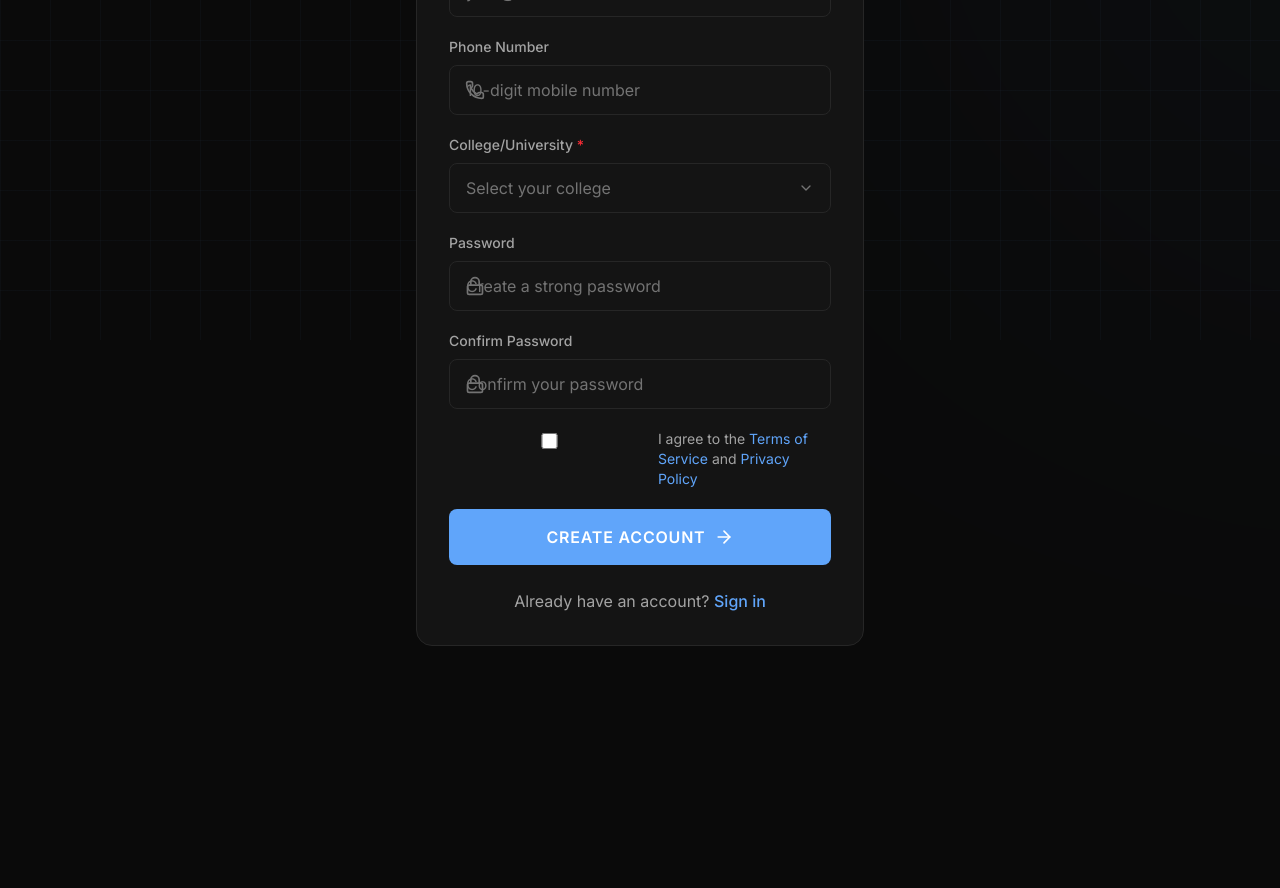
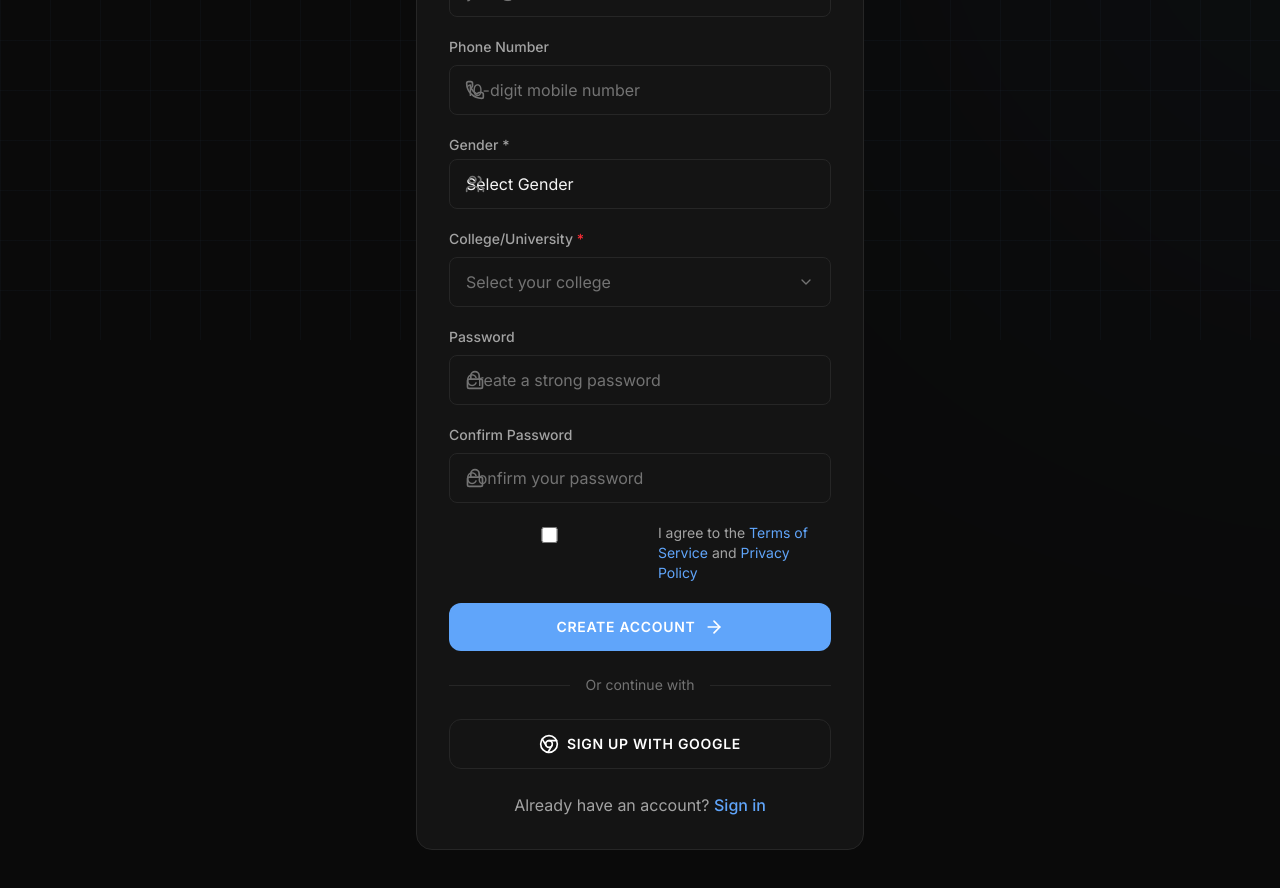
Before and after one commit to hrideymarwah15/Fest, a Next.js app: page /auth/signup in a window 1280 px wide. Shown: the part 460-1348 px from the top of the page. Before the commit the page ends 1186 px from the top, so only its background shows below. Built offline with nearby package versions, Linux system fonts and the light colour scheme.

Commit message:
feat: Add user gender selection during registration and signup
- Add 'gender' field to User model (Prisma)
- Add gender selection to Signup page
- Add gender selection to Registration page (Personal details)
- Update API endpoints (auth/register, registrations) to save gender

```diff
--- a/src/app/api/auth/register/route.ts
+++ b/src/app/api/auth/register/route.ts
@@ -7,6 +7,7 @@ const registerSchema = z.object({
   name: z.string().min(2, "Name must be at least 2 characters"),
   email: z.string().email("Invalid email address"),
   phone: z.string().regex(/^\d{10}$/, "Invalid phone number"),
+  gender: z.enum(["MEN", "WOMEN", "MIXED", "OPEN"]).optional(),
   college: z.string().min(1, "College is required"),
   customCollege: z.string().optional(),
   password: z.string().min(6, "Password must be at least 6 characters"),
@@ -67,6 +68,7 @@ export async function POST(req: NextRequest) {
         phone: validatedData.phone,
         password: hashedPassword,
         collegeId: college?.id,
+        gender: validatedData.gender,
         role: "PARTICIPANT",
       },
     });
--- a/src/app/api/registrations/route.ts
+++ b/src/app/api/registrations/route.ts
@@ -137,14 +137,16 @@ export async function POST(req: NextRequest) {
           where: { id: session.user.id },
           data: {
             phone: validatedData.phone,
-            collegeId: finalCollegeId // Link user to college
+            collegeId: finalCollegeId, // Link user to college
+            gender: validatedData.gender
           },
         });
       } else {
         await tx.user.update({
           where: { id: session.user.id },
           data: {
-            collegeId: finalCollegeId
+            collegeId: finalCollegeId,
+            gender: validatedData.gender
           },
         });
       }
--- a/src/app/auth/signin/page.tsx
+++ b/src/app/auth/signin/page.tsx
@@ -114,7 +114,26 @@ function SignInForm() {
         </Button>
       </form>
 
+      <div className="relative my-8">
+        <div className="absolute inset-0 flex items-center">
+          <div className="w-full border-t border-[var(--card-border)]" />
+        </div>
+        <div className="relative flex justify-center text-sm">
+          <span className="px-4 bg-[var(--card-bg)] text-[var(--text-muted)]">
+            Or continue with
+          </span>
+        </div>
+      </div>
 
+      <Button
+        variant="secondary"
+        size="lg"
+        className="w-full"
+        onClick={handleGoogleSignIn}
+      >
+        <Chrome className="w-5 h-5 mr-2" />
+        Sign in with Google
+      </Button>
 
       <p className="mt-8 text-center text-[var(--text-secondary)]">
         Don't have an account?{" "}
--- a/src/app/auth/signup/page.tsx
+++ b/src/app/auth/signup/page.tsx
@@ -5,7 +5,7 @@ import { useState } from "react";
 import Link from "next/link";
 import { useRouter } from "next/navigation";
 import { Button, Input, SearchableSelect, Card } from "@/components/ui";
-import { Mail, Lock, User, Phone, ArrowRight, Chrome } from "lucide-react";
+import { Mail, Lock, User, Users, Phone, ArrowRight, Chrome } from "lucide-react";
 import { signIn } from "next-auth/react";
 import northIndiaColleges from "@/data/north_india_colleges.json";
 
@@ -22,6 +22,7 @@ export default function SignUpPage() {
     name: "",
     email: "",
     phone: "",
+    gender: "",
     college: "",
     customCollege: "",
     password: "",
@@ -151,6 +152,26 @@ export default function SignUpPage() {
               required
             />
 
+            <div>
+              <label className="block text-sm font-medium text-[var(--text-secondary)] mb-1">
+                Gender *
+              </label>
+              <div className="relative">
+                <Users className="absolute left-4 top-1/2 -translate-y-1/2 w-5 h-5 text-[var(--text-muted)] pointer-events-none" />
+                <select
+                  value={formData.gender}
+                  onChange={(e) => setFormData({ ...formData, gender: e.target.value })}
+                  className="w-full pl-12 pr-4 py-3 bg-[var(--input-bg)] border border-[var(--input-border)] rounded-xl text-white placeholder:text-[var(--text-muted)] focus:outline-none focus:border-[var(--accent-primary)] appearance-none"
+                  required
+                >
+                  <option value="" disabled>Select Gender</option>
+                  <option value="MEN">Male</option>
+                  <option value="WOMEN">Female</option>
+                  <option value="MIXED">Other</option>
+                </select>
+              </div>
+            </div>
+
             <SearchableSelect
               label="College/University"
               options={colleges}
@@ -233,7 +254,26 @@ export default function SignUpPage() {
             </Button>
           </form>
 
+          <div className="relative my-6">
+            <div className="absolute inset-0 flex items-center">
+              <div className="w-full border-t border-[var(--card-border)]" />
+            </div>
+            <div className="relative flex justify-center text-sm">
+              <span className="px-4 bg-[var(--card-bg)] text-[var(--text-muted)]">
+                Or continue with
+              </span>
+            </div>
+          </div>
 
+          <Button
+            variant="secondary"
+            size="lg"
+            className="w-full"
+            onClick={handleGoogleSignIn}
+          >
+            <Chrome className="w-5 h-5 mr-2" />
+            Sign up with Google
+          </Button>
 
           <p className="mt-6 text-center text-[var(--text-secondary)]">
             Already have an account?{" "}
--- a/src/app/register/[slug]/page.tsx
+++ b/src/app/register/[slug]/page.tsx
@@ -61,6 +61,7 @@ export default function RegistrationPage() {
     name: "",
     email: "",
     phone: "",
+    gender: "",
     collegeId: "",
     customCollege: "",
     teamName: "",
@@ -88,6 +89,7 @@ export default function RegistrationPage() {
         ...prev,
         name: session.user.name || "",
         email: session.user.email || "",
+        gender: (session.user as any).gender || "",
         // We'll trust they update college if needed, or if stored in user profile used here
         // If user profile has collegeId that matches our list, great.
         collegeId: session.user.collegeId || "",
@@ -137,6 +139,7 @@ export default function RegistrationPage() {
       if (!formData.phone.trim()) newErrors.phone = "Phone is required";
       else if (!/^[6-9]\d{9}$/.test(formData.phone))
         newErrors.phone = "Invalid Indian mobile number (10 digits, starts with 6-9)";
+      if (!formData.gender) newErrors.gender = "Gender is required";
       if (!formData.collegeId) newErrors.collegeId = "College is required";
     }
 
@@ -214,6 +217,7 @@ export default function RegistrationPage() {
         collegeId: formData.collegeId,
         customCollege: formData.customCollege,
         phone: formData.phone,
+        gender: formData.gender,
         payImmediately,
       };
 
@@ -405,6 +409,29 @@ export default function RegistrationPage() {
                 error={validationErrors.email}
                 disabled
               />
+
+              <div>
+                <label className="block text-sm text-[var(--text-secondary)] mb-1">
+                  Gender *
+                </label>
+                <div className="relative">
+                  <Users className="absolute left-4 top-1/2 -translate-y-1/2 w-5 h-5 text-[var(--text-muted)] pointer-events-none" />
+                  <select
+                    value={formData.gender}
+                    onChange={(e) => setFormData({ ...formData, gender: e.target.value })}
+                    className="w-full pl-12 pr-4 py-3 bg-[var(--card-bg)] border border-[var(--card-border)] rounded-xl text-white placeholder:text-[var(--text-muted)] focus:outline-none focus:border-[var(--accent-primary)] appearance-none"
+                  >
+                    <option value="" disabled className="text-gray-500">Select Gender</option>
+                    <option value="MEN">Male</option>
+                    <option value="WOMEN">Female</option>
+                    <option value="MIXED">Other</option>
+                  </select>
+                </div>
+                {validationErrors.gender && (
+                  <p className="text-red-500 text-xs mt-1">{validationErrors.gender}</p>
+                )}
+              </div>
+
               <Input
                 label="Phone Number *"
                 placeholder="10-digit mobile number"
--- a/src/components/ui/Button.tsx
+++ b/src/components/ui/Button.tsx
@@ -26,23 +26,23 @@ const Button = forwardRef<HTMLButtonElement, ButtonProps>(
     ref
   ) => {
     const baseStyles =
-      "inline-flex items-center justify-center font-semibold uppercase tracking-wider transition-all duration-300 ease-out rounded-lg disabled:opacity-50 disabled:cursor-not-allowed";
+      "inline-flex items-center justify-center font-semibold uppercase tracking-wider transition-all duration-300 ease-out rounded-xl disabled:opacity-50 disabled:cursor-not-allowed";
 
     const variants = {
       primary:
-        "bg-[var(--accent-primary)] text-white hover:bg-[var(--accent-primary-hover)] hover:shadow-[0_10px_30px_rgba(96,165,250,0.4)] hover:-translate-y-0.5",
+        "bg-[var(--accent-primary)] text-white hover:bg-[var(--accent-primary-hover)] hover:shadow-lg active:scale-[0.98]",
       secondary:
-        "bg-transparent border-2 border-[var(--card-border)] text-white hover:border-[var(--accent-primary)] hover:text-[var(--accent-primary)]",
+        "bg-transparent border border-[var(--card-border)] text-white hover:border-[var(--accent-primary)] hover:bg-[var(--accent-primary)]/10",
       ghost:
         "bg-transparent text-[var(--text-secondary)] hover:text-white hover:bg-white/5",
       danger:
-        "bg-red-600 text-white hover:bg-red-700 hover:shadow-[0_10px_30px_rgba(220,38,38,0.4)]",
+        "bg-red-600 text-white hover:bg-red-700 hover:shadow-lg",
     };
 
     const sizes = {
       sm: "px-4 py-2 text-xs",
       md: "px-6 py-3 text-sm",
-      lg: "px-8 py-4 text-base",
+      lg: "px-8 py-3.5 text-sm",
     };
 
     return (
--- a/src/components/ui/Input.tsx
+++ b/src/components/ui/Input.tsx
@@ -20,18 +20,18 @@ const Input = forwardRef<HTMLInputElement, InputProps>(
         )}
         <div className="relative">
           {icon && (
-            <div className="absolute left-4 top-1/2 -translate-y-1/2 text-[var(--text-muted)]">
+            <div className="absolute left-4 top-1/2 -translate-y-1/2 text-[var(--text-muted)] pointer-events-none">
               {icon}
             </div>
           )}
           <input
             ref={ref}
             className={cn(
-              "w-full bg-[var(--card-bg)] border border-[var(--card-border)] text-white rounded-lg px-4 py-3 transition-all duration-300",
-              "focus:outline-none focus:border-[var(--accent-primary)] focus:shadow-[0_0_0_3px_var(--accent-primary-dim)]",
+              "w-full bg-[var(--input-bg)] border border-[var(--input-border)] text-white rounded-xl px-4 py-3 transition-all duration-300",
+              "focus:outline-none focus:border-[var(--accent-primary)] focus:ring-2 focus:ring-[var(--accent-primary)]/20",
               "placeholder:text-[var(--text-muted)]",
-              icon && "pl-14",
-              error && "border-red-500 focus:border-red-500 focus:shadow-[0_0_0_3px_rgba(239,68,68,0.1)]",
+              icon && "pl-12",
+              error && "border-red-500 focus:border-red-500 focus:ring-red-500/20",
               className
             )}
             {...props}
--- a/src/lib/security.ts
+++ b/src/lib/security.ts
@@ -59,7 +59,9 @@ export const sportCreationSchema = z.object({
 export const registrationSchema = z.object({
   sportId: z.string().cuid(),
   collegeId: z.string().cuid(),
-  teamName: z.string().min(2).max(50).optional(),
+  customCollege: z.string().optional(),
+  gender: z.enum(["MEN", "WOMEN", "MIXED", "OPEN"]).optional(),
+  teamName: z.string().max(100).optional(),
   teamMembers: z
     .array(
       z.object({
```
Also changed, not shown: 1 other file (tests, documents, lock files or other folders).
